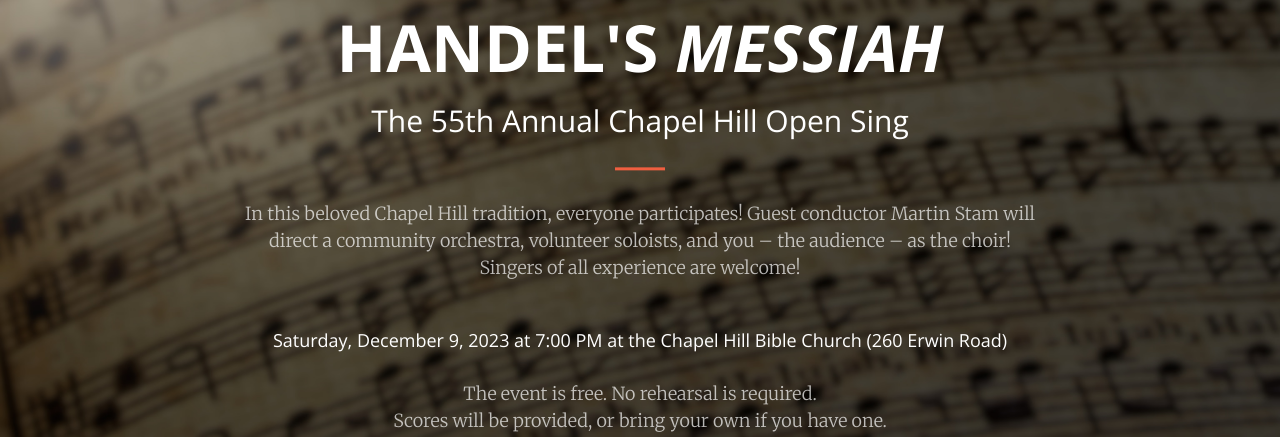
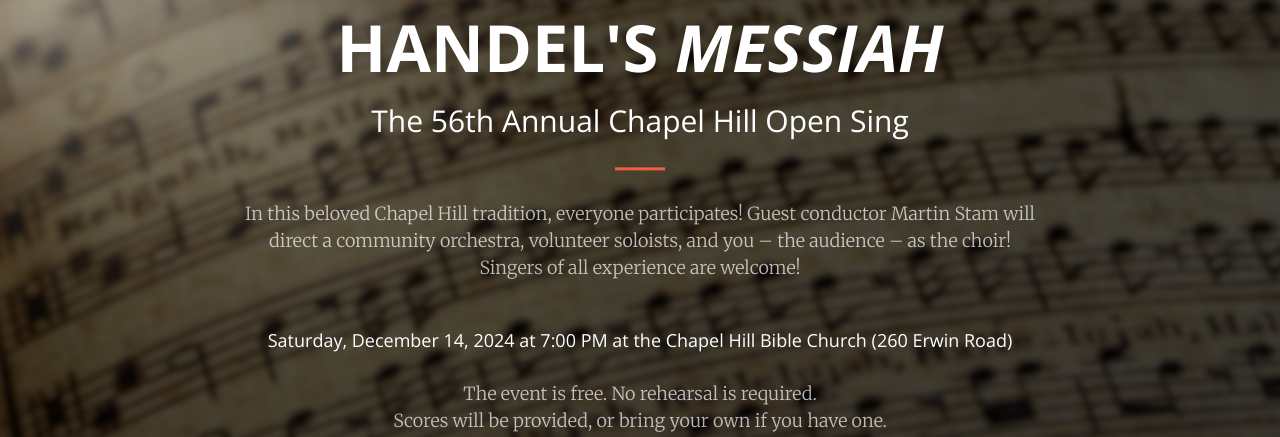
Before and after one commit to chapelhillmessiah/chapelhillmessiah.github.io, a Jekyll site: the page built from index.html, in a window 1280 px wide and 900 px high. Shown: the part 163-600 px from the top of the window. Built offline with Jekyll 4.4.1, drawn with Linux system fonts in a browser that asks for light colours.

Commit message:
Update header.html to 2024 info

```diff
--- a/_includes/header.html
+++ b/_includes/header.html
@@ -3,10 +3,10 @@
         <div class="header-content-inner">
             <!-- <h1>Your Favorite Source of Free Bootstrap Themes</h1> -->
             <h1>Handel's <i>Messiah</i></h1>
-            <h2>The 55th Annual Chapel Hill Open Sing</h2>
+            <h2>The 56th Annual Chapel Hill Open Sing</h2>
             <hr>
             <p>In this beloved Chapel Hill tradition, everyone participates! Guest conductor Martin Stam will direct a community orchestra, volunteer soloists, and you – the audience – as the choir! Singers of all experience are welcome!</p>
-            <h4>Saturday, December 9, 2023 at 7:00 PM at the Chapel Hill Bible Church (260 Erwin Road)</h4>
+            <h4>Saturday, December 14, 2024 at 7:00 PM at the Chapel Hill Bible Church (260 Erwin Road)</h4>
             <br>
             <p>
                 The event is free. No rehearsal is required.
```
